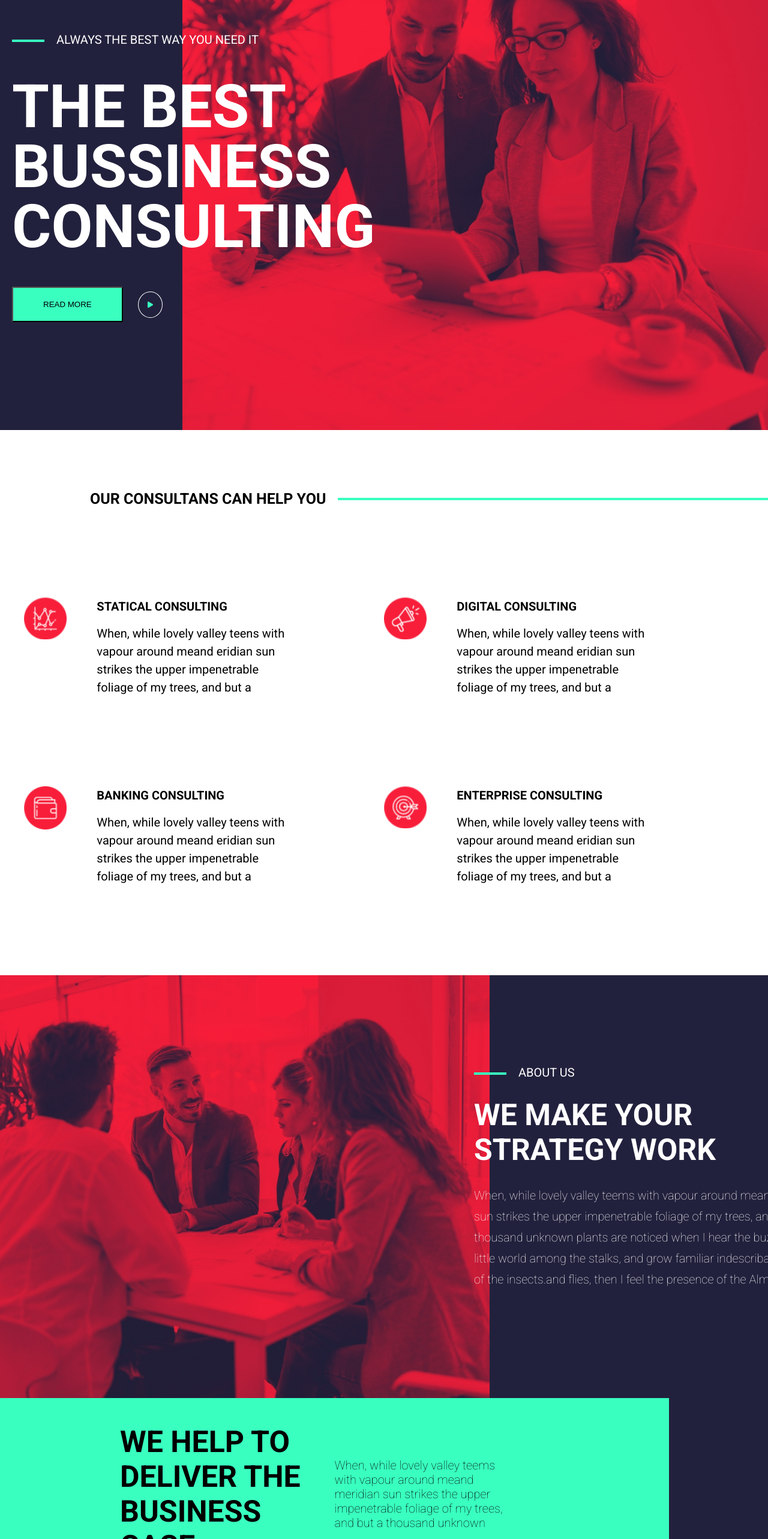
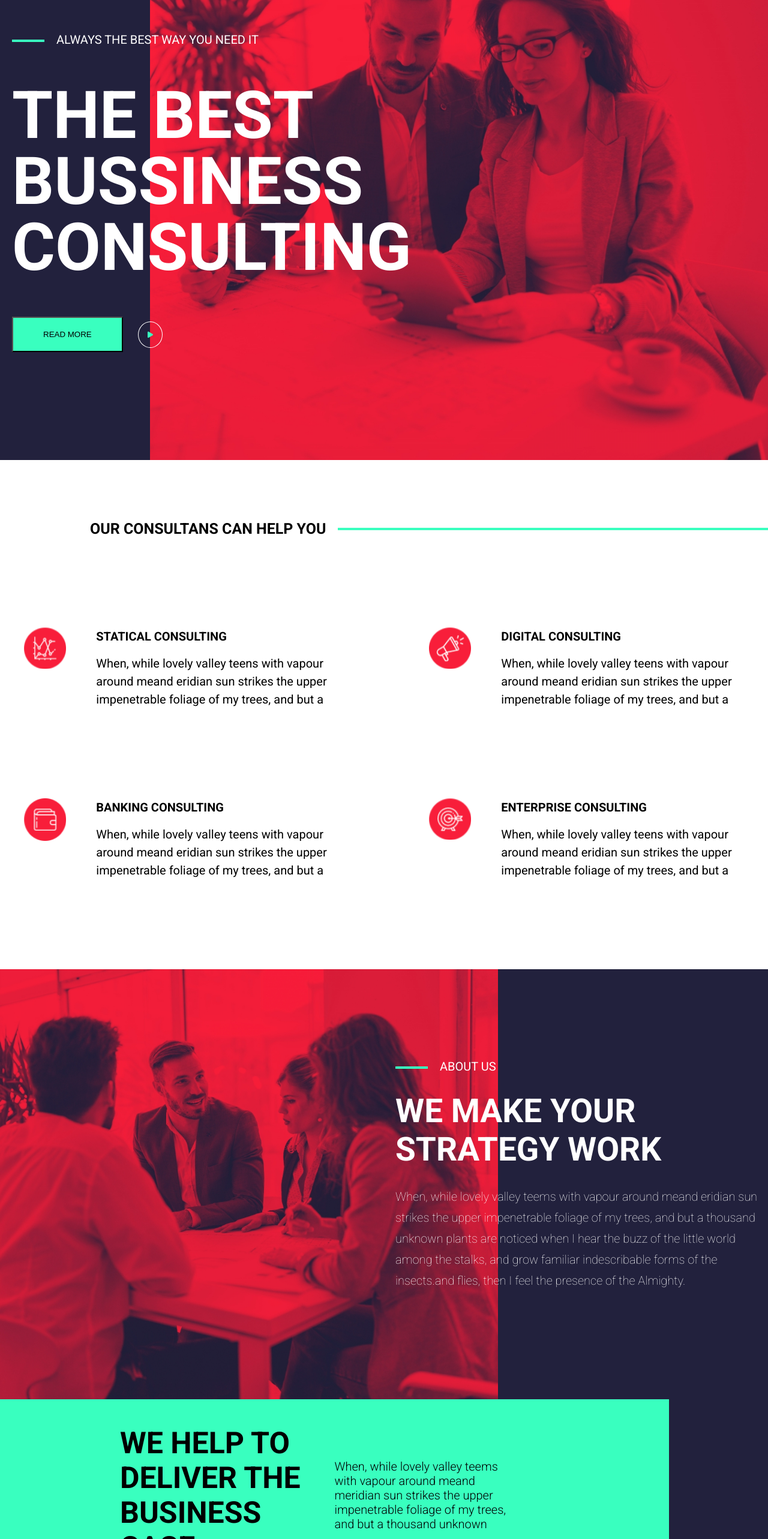
Before and after one commit to enricoforesta/proj-html-vuejs, a Vue app: page / in a window 1280 px wide. Shown: the part 180-2746 px from the top of the page at 60% size. Built offline with nearby package versions, Linux system fonts and the light colour scheme.

Commit message:
fix: altezze e dimensioni

```diff
--- a/src/components/header/componentNavbar.vue
+++ b/src/components/header/componentNavbar.vue
@@ -26,11 +26,13 @@ div.nav {
         gap: 15px;
 
         li {
+            font-weight: 100;
             padding-top: 30px;
             cursor: pointer;
 
             &:hover {
                 border-top: 2px solid currentColor;
+                font-weight: bold;
             }
         }
 
--- a/src/components/header/componentTextHeader.vue
+++ b/src/components/header/componentTextHeader.vue
@@ -29,8 +29,8 @@ div.text {
     width: 700px;
 
     h2 {
-        font-size: 100px;
-        margin: 50px 0;
+        font-size: 110px;
+        margin: 60px 0;
         line-height: 100%;
     }
 
--- a/src/components/main/componentBlog.vue
+++ b/src/components/main/componentBlog.vue
@@ -46,11 +46,13 @@ export default {
 
         h2 {
             font-size: 30px;
-            margin: 40px 0;
+            margin: 30px 0;
         }
     }
 
     div.button {
+        align-self: center;
+
         input {
             padding: 20px 50px;
             cursor: pointer;
--- a/src/components/main/componentConsultants.vue
+++ b/src/components/main/componentConsultants.vue
@@ -92,10 +92,10 @@ div.consultants {
             li {
                 display: flex;
                 gap: 50px;
-                width: calc((100% - 300px) / 2);
+                width: calc((100% - 150px) / 2);
 
                 .image {
-                    width: 250px;
+                    width: 200px;
                 }
 
                 .description {
--- a/src/components/main/componentHelp.vue
+++ b/src/components/main/componentHelp.vue
@@ -60,7 +60,7 @@ div.help {
         }
 
         p {
-            font-weight: 100;
+            font-weight: 300;
         }
     }
 }
--- a/src/components/main/componentProject.vue
+++ b/src/components/main/componentProject.vue
@@ -48,7 +48,7 @@ export default {
         h2 {
             font-size: 30px;
             width: 80%;
-            margin: 40px 0;
+            margin: 30px 0;
         }
     }
 
--- a/src/components/main/componentTestimonial.vue
+++ b/src/components/main/componentTestimonial.vue
@@ -41,7 +41,7 @@ export default {
 
         h2 {
             font-size: 30px;
-            margin: 40px 0;
+            margin: 30px 0;
             margin-left: auto;
             text-align: end;
             width: 30%;
--- a/src/components/main/componentTextAboutUs.vue
+++ b/src/components/main/componentTextAboutUs.vue
@@ -33,11 +33,11 @@ export default {
 
 .text {
     padding: 150px 0px;
-    padding-left: 100px;
-    width: 50%;
+    margin-right: 100px;
+    width: 45%;
 
     h2 {
-        font-size: 50px;
+        font-size: 55px;
         margin: 30px 0;
     }
 
```
